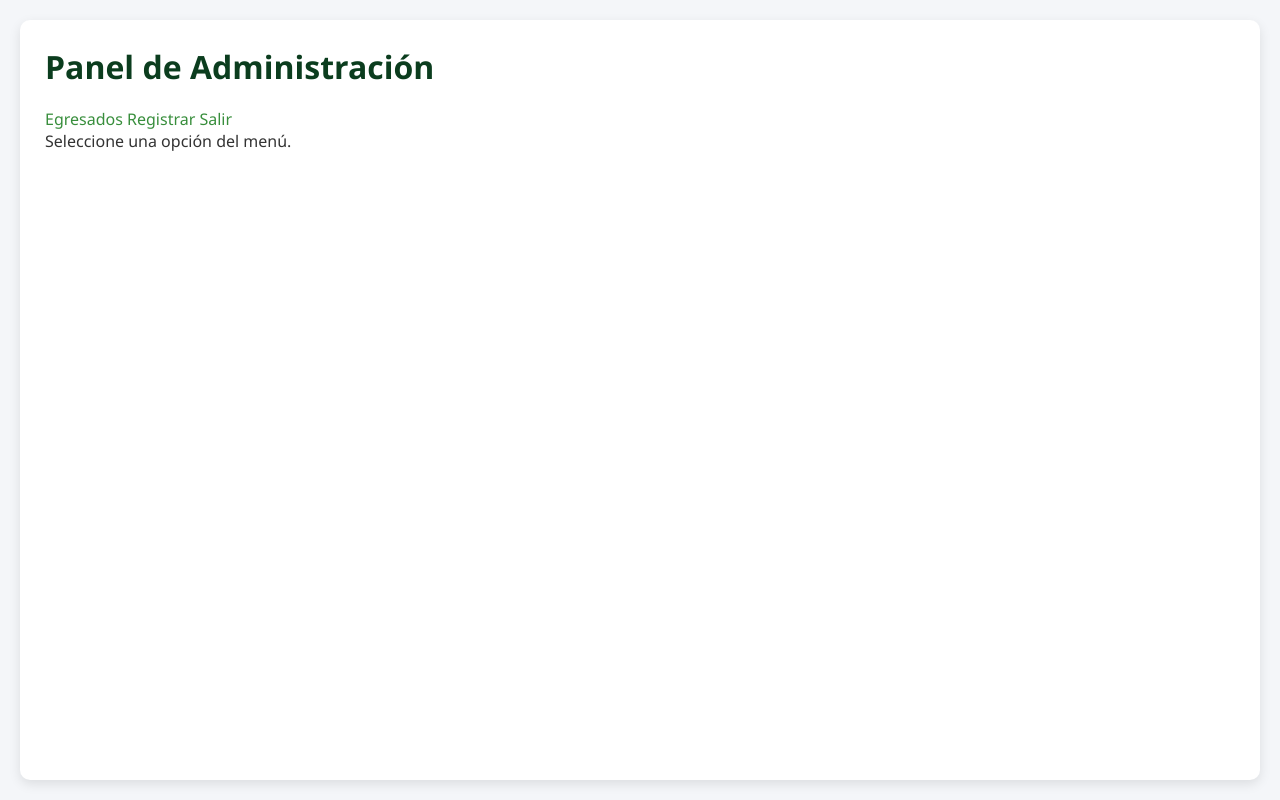
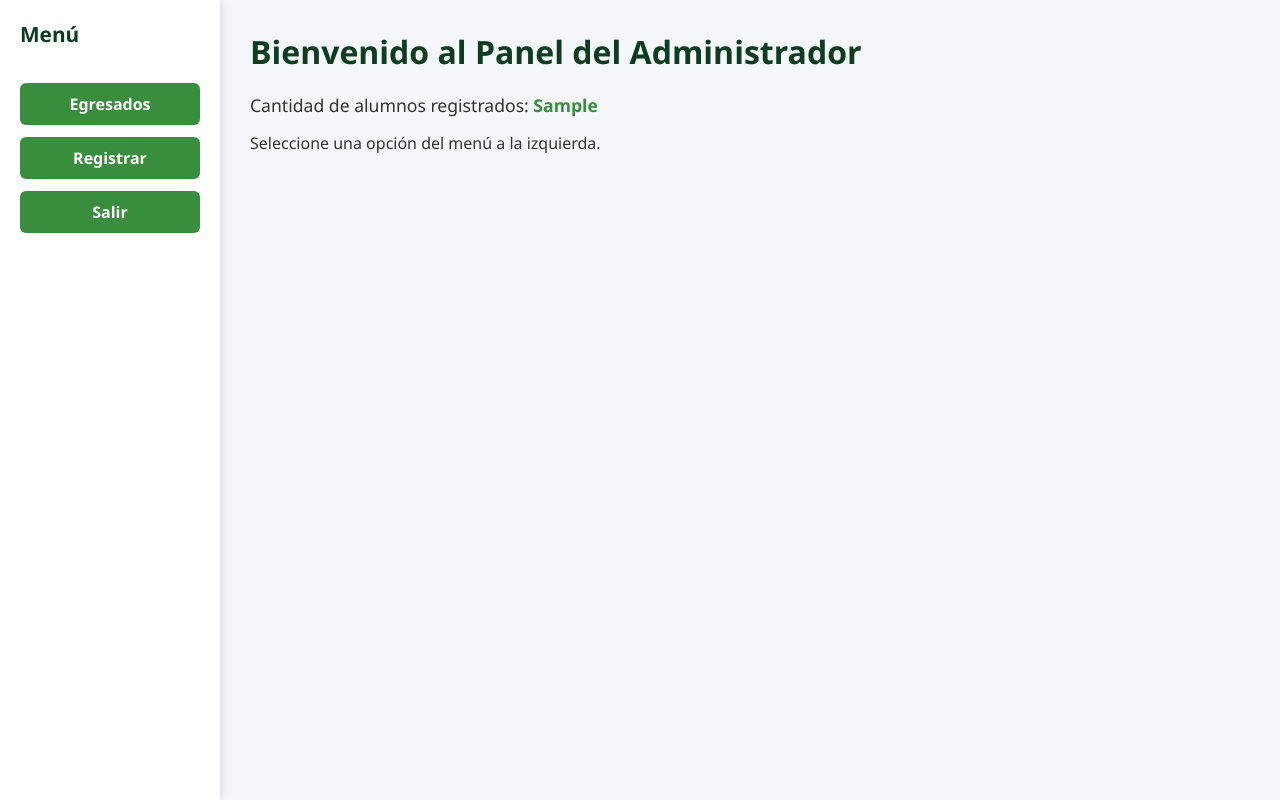
Before and after one commit to marcoantonio2004/seguimiento_egresados, a Flask app: template templates/dashboard.html in a window 1280 px wide. Run offline with Flask 3, Linux system fonts and the light colour scheme; the template is opened without the code that fills it: most values are stand-ins (such as "Sample title", 1, 10 or a date in 2020).

Commit message:
dashboard

```diff
--- a/static/css/dashboard.css
+++ b/static/css/dashboard.css
@@ -1,72 +1,90 @@
 /* ============================== */
-/* BARRA LATERAL */
+/* CONTENEDOR GENERAL */
+.dashboard-container {
+    display: flex;
+    min-height: 100vh;
+    background: var(--gris-fondo);
+}
+
+/* ============================== */
+/* SIDEBAR LATERAL */
 .sidebar {
     width: 220px;
-    background-color: var(--verde-medio);
-    color: white;
+    background: var(--gris-card);
+    padding: 20px;
+    box-shadow: 2px 0 10px rgba(0,0,0,0.1);
     display: flex;
     flex-direction: column;
-    padding: 20px;
-    position: fixed;
-    height: 100%;
+    gap: 15px;
+    position: sticky;
     top: 0;
-    left: 0;
+    height: 100vh;
 }
 
-.sidebar a {
-    color: white;
-    padding: 12px 15px;
-    margin-bottom: 8px;
-    border-radius: 6px;
-    transition: 0.3s;
+.sidebar h2 {
+    color: var(--verde-oscuro);
+    margin-bottom: 20px;
+    font-size: 1.3rem;
 }
 
-.sidebar a:hover {
-    background-color: var(--verde-oscuro);
+/* Menú lateral */
+.sidebar .menu {
+    display: flex;
+    flex-direction: column;
+    gap: 12px;
 }
 
-/* CONTENEDOR PRINCIPAL CONSIDERANDO LA BARRA LATERAL */
-.main-content {
-    margin-left: 240px;
-    padding: 20px;
+.sidebar .menu a {
+    padding: 10px 15px;
+    background: var(--verde-medio);
+    color: white;
+    border-radius: 6px;
+    text-align: center;
+    font-weight: 600;
+    transition: background-color 0.3s;
 }
 
-/* HAMBURGUESA PARA MÓVIL */
-.hamburger {
-    display: none;
-    flex-direction: column;
-    cursor: pointer;
-    padding: 10px;
-    position: fixed;
-    top: 15px;
-    left: 15px;
-    z-index: 1001;
+.sidebar .menu a:hover {
+    background: var(--verde-oscuro);
 }
 
-.hamburger span {
-    height: 3px;
-    width: 25px;
-    background: white;
-    margin-bottom: 5px;
-    border-radius: 2px;
+/* ============================== */
+/* CONTENIDO PRINCIPAL */
+.main-content {
+    flex: 1;
+    padding: 30px;
 }
 
+.main-content h1 {
+    color: var(--verde-oscuro);
+    margin-bottom: 20px;
+}
+
+.main-content .info {
+    font-size: 1.1rem;
+    margin-bottom: 15px;
+}
+
+.main-content .cantidad {
+    font-weight: 700;
+    color: var(--verde-medio);
+}
+
+/* ============================== */
 /* RESPONSIVE */
 @media (max-width: 768px) {
+    .dashboard-container {
+        flex-direction: column;
+    }
+
     .sidebar {
-        transform: translateX(-100%);
-        transition: transform 0.3s ease;
-        position: fixed;
-        z-index: 1000;
+        width: 100%;
+        height: auto;
+        position: relative;
+        box-shadow: none;
     }
-    .sidebar.active {
-        transform: translateX(0);
-    }
-    .main-content {
-        margin-left: 0;
-        padding-top: 60px;
-    }
-    .hamburger {
-        display: flex;
+
+    .sidebar .menu a {
+        text-align: center;
     }
 }
--- a/templates/dashboard.html
+++ b/templates/dashboard.html
@@ -2,22 +2,32 @@
 <html lang="es">
 <head>
     <meta charset="UTF-8">
+    <meta name="viewport" content="width=device-width, initial-scale=1.0">
     <title>Dashboard</title>
 
     <link rel="stylesheet" href="{{ url_for('static', filename='css/styles.css') }}">
     <link rel="stylesheet" href="{{ url_for('static', filename='css/dashboard.css') }}">
 </head>
 <body>
-    <div class="container">
-        <h1>Panel de Administración</h1>
+    <div class="dashboard-container">
 
-        <nav class="menu">
-            <a href="{{ url_for('egresados.listar_egresados') }}">Egresados</a>
-            <a href="{{ url_for('egresados.registrar_egresado') }}">Registrar</a>
-            <a href="{{ url_for('auth.logout') }}">Salir</a>
-        </nav>
+        <!-- MENÚ LATERAL -->
+        <aside class="sidebar">
+            <h2>Menú</h2>
+            <nav class="menu">
+                <a href="{{ url_for('egresados.listar_egresados') }}">Egresados</a>
+                <a href="{{ url_for('egresados.registrar_egresado') }}">Registrar</a>
+                <a href="{{ url_for('auth.logout') }}">Salir</a>
+            </nav>
+        </aside>
 
-        <p>Seleccione una opción del menú.</p>
+        <!-- CONTENIDO PRINCIPAL -->
+        <main class="main-content">
+            <h1>Bienvenido al Panel del Administrador</h1>
+            <p class="info">Cantidad de alumnos registrados: <span class="cantidad">{{ cantidad_alumnos }}</span></p>
+            <p>Seleccione una opción del menú a la izquierda.</p>
+        </main>
+
     </div>
 </body>
 </html>
```
